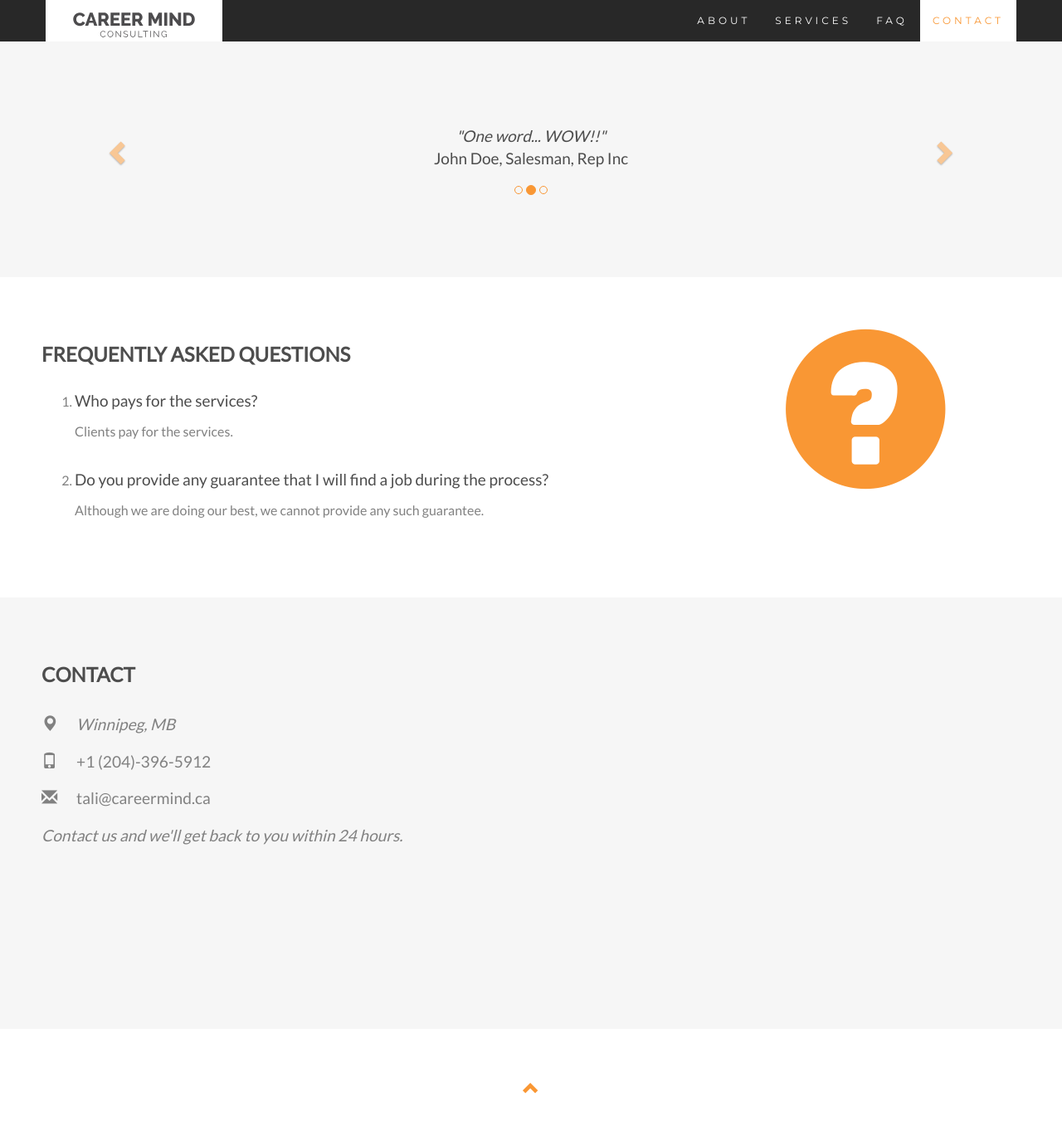
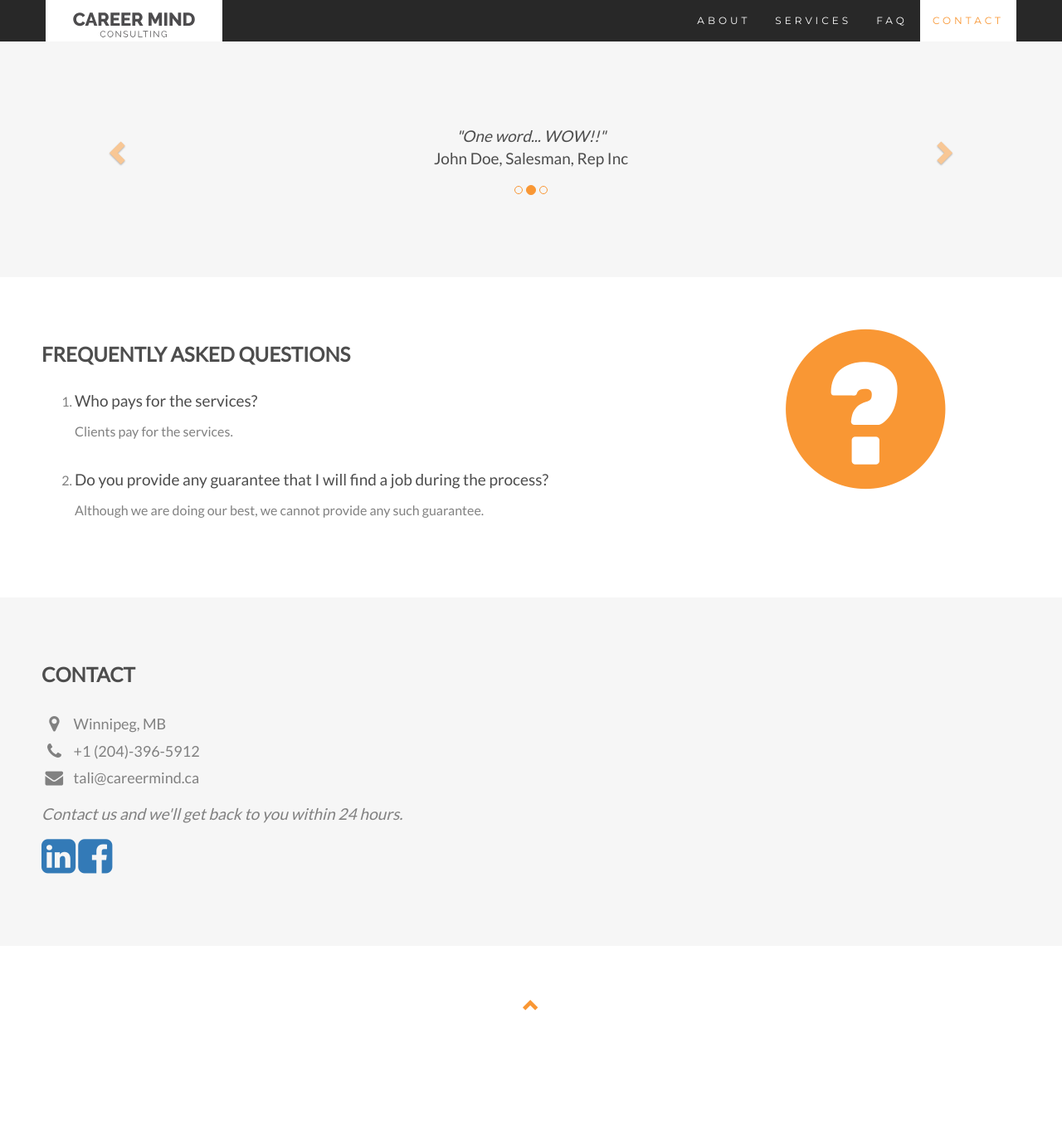
Before and after one commit to aaronkor/cm-site, a Jekyll site: the page built from index.html, in a window 1280 px wide and 1400 px high, scrolled down 2502 px. Shown: the top 1357 px of the window at 83% size. Built offline with Jekyll 4.4.1, drawn with Linux system fonts in a browser that asks for light colours; after the commit the page ends 3802 px from its top, so only the background shows below that.

Commit message:
add fa icons

```diff
--- a/_layouts/default.html
+++ b/_layouts/default.html
@@ -8,8 +8,10 @@
   <link href="https://fonts.googleapis.com/css?family=Montserrat" rel="stylesheet" type="text/css">
   <link href="https://fonts.googleapis.com/css?family=Lato" rel="stylesheet" type="text/css">
   <link rel="stylesheet" href="css/cm-site.css" media="screen">
+  <link rel="stylesheet" href="https://cdnjs.cloudflare.com/ajax/libs/font-awesome/4.7.0/css/font-awesome.min.css">
   <script src="https://ajax.googleapis.com/ajax/libs/jquery/1.12.4/jquery.min.js"></script>
   <script src="https://maxcdn.bootstrapcdn.com/bootstrap/3.3.7/js/bootstrap.min.js"></script>
+  <!--<script src="https://use.fontawesome.com/0816f10285.js"></script>-->
 </head>
 <body id="myPage" data-spy="scroll" data-target=".navbar" data-offset="60">
 
--- a/css/cm-site.css
+++ b/css/cm-site.css
@@ -28,6 +28,13 @@
 }
 img .headshot {
   width: 150px;
+}
+ul.contact-list {
+  font-size: 18px;
+}
+ul.contact-list li i {
+  padding-top: 3px;
+  font-size: larger;
 }
 .image-col {
   text-align: center;
@@ -102,6 +109,12 @@
 }
 .contact-details p .glyphicon {
   margin-right: 1em;
+}
+.contact-social {
+  margin-top: 20px;
+}
+.contact-social a {
+  margin-right: 20px;
 }
 .item h4 {
   font-size: 19px;
--- a/index.html
+++ b/index.html
@@ -135,15 +135,22 @@
 <div id="contact" class="container-fluid bg-grey">
 
   <div class="row">
-    <div class="col-sm-6 contact-details slideanim">
+    <div class="col-sm-8 contact-details slideanim">
       <h2>CONTACT</h2>
-      <p><span class="glyphicon glyphicon-map-marker"></span> Winnipeg, MB</p>
-      <p><span class="glyphicon glyphicon-phone"></span> +1 (204)-396-5912</p>
-      <p><span class="glyphicon glyphicon-envelope"></span> tali@careermind.ca</p>
-      <p><i>Contact us and we'll get back to you within 24 hours.</i></p>
+      <ul class="fa-ul contact-list">
+        <li><i class="fa-li fa fa-map-marker"></i>Winnipeg, MB</li>
+        <li><i class="fa-li fa fa-phone"></i>+1 (204)-396-5912</li>
+        <li><i class="fa-li fa fa-envelope"></i>tali@careermind.ca</li>
+      </ul>
+
+      <p>Contact us and we'll get back to you within 24 hours.</p>
+      <div "contact-social">
+        <a href="https://www.linkedin.com/in/talilitvakkor/" target="_blank"><i class="fa fa-3x fa-linkedin-square"></i></a>
+        <a href="https://www.facebook.com/CareerMindConsulting/" target="_blank"><i class="fa fa-3x fa-facebook-square"></i></a>
+      </div>
     </div>
-    <div class="col-sm-6 slideanim">
-      <div id="googleMap" style="height:400px;width:100%;"></div>
+    <div class="col-sm-4 slideanim">
+      <div id="googleMap" style="height:300px;width:100%;"></div>
     </div>
   </div>
 </div>
```
Also changed, not shown: css/cm-site.less (+17 -0 lines).
